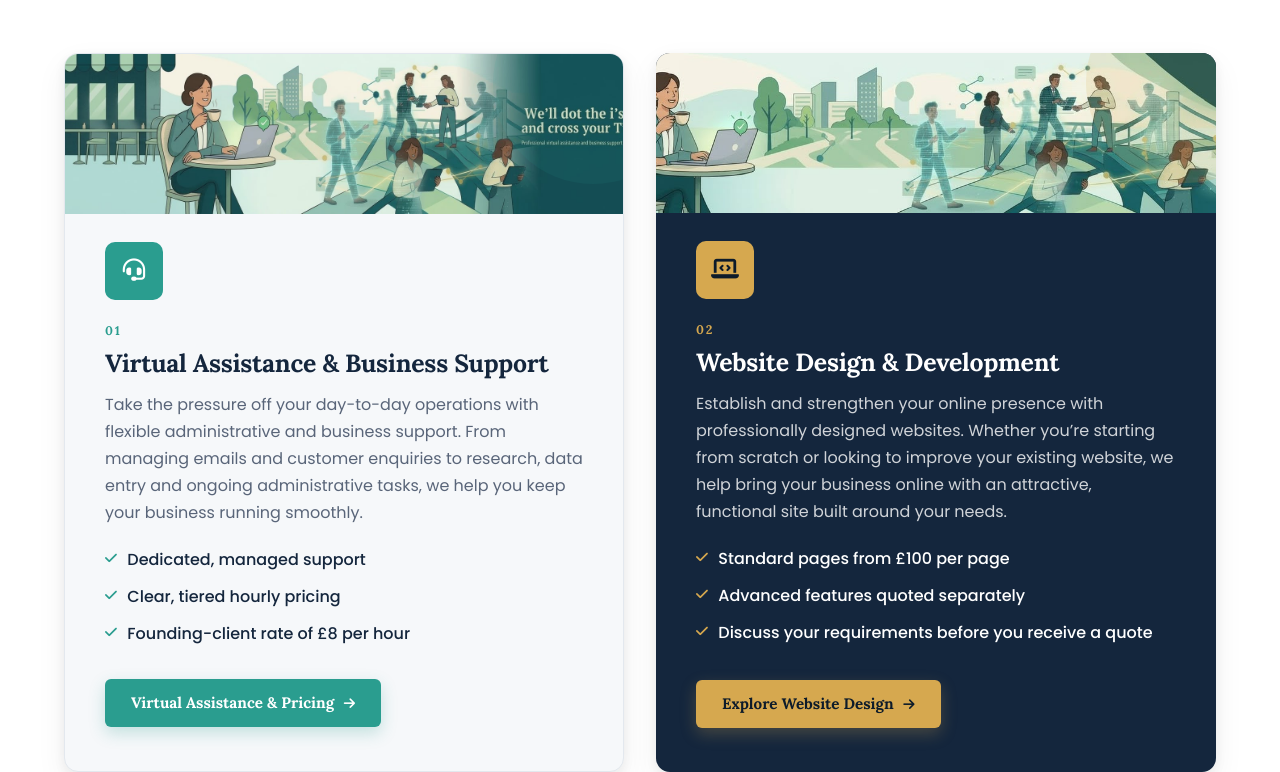
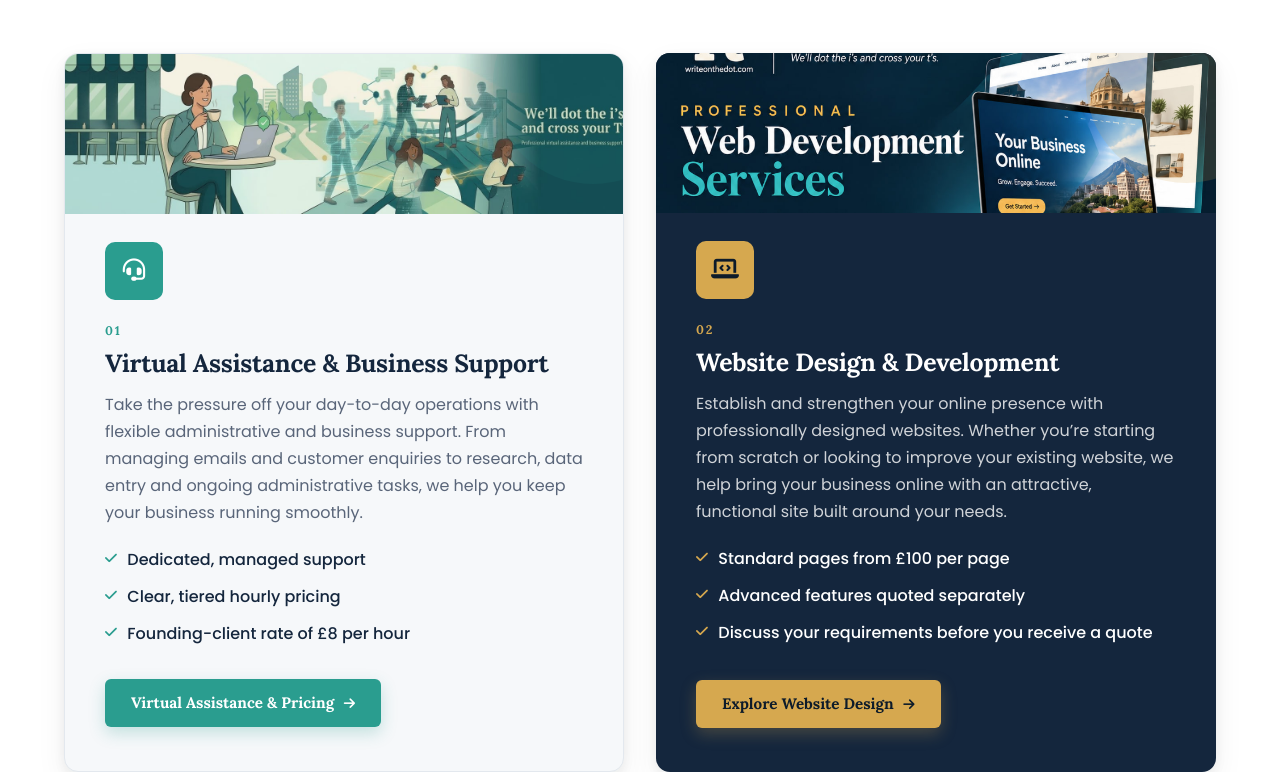
Before and after one commit to Sarafeleke/Write-on-the-Dot1, a plain HTML site: page index.html in a window 1280 px wide. Shown: the part 1272-2044 px from the top of the page. Drawn offline with Linux system fonts and the light colour scheme.

Commit message:
Add card stroke hover animation and web development promo images
- Trace a teal-to-gold beam around card borders on hover across all
  card types, with lift for the cards that lacked it
- Swap the Website Design card image and benefits image for the new
  provided web development promos

Generated with [Devin](https://devin.ai)

Co-Authored-By: Devin <158243242+devin-ai-integration[bot]@users.noreply.github.com>

```diff
--- a/css/style.css
+++ b/css/style.css
@@ -1921,6 +1921,67 @@ ul { margin: 0; padding: 0; list-style: none; }
 }
 .js .service-card.reveal.is-visible:hover { transform: translateY(-6px); }
 .js .benefit-card.reveal.is-visible:hover { transform: translateY(-5px); }
+
+/* -------------------------------------------------------------------------
+   14b. Card stroke motion — a light beam travels the full card border on hover
+   ------------------------------------------------------------------------- */
+@property --stroke-angle {
+  syntax: "<angle>";
+  initial-value: 0deg;
+  inherits: false;
+}
+
+.audience-card { position: relative; }
+
+.path-card::before,
+.service-card::after,
+.benefit-card::before,
+.price-card::before,
+.audience-card::before,
+.mv-card::before,
+.web-price-card::after {
+  content: "";
+  position: absolute;
+  inset: 0;
+  z-index: 3;
+  padding: 2px;
+  border-radius: inherit;
+  background: conic-gradient(
+    from var(--stroke-angle),
+    transparent 0% 68%,
+    var(--teal) 80%,
+    var(--gold) 90%,
+    transparent 100%
+  );
+  -webkit-mask: linear-gradient(#000 0 0) content-box, linear-gradient(#000 0 0);
+  -webkit-mask-composite: xor;
+          mask: linear-gradient(#000 0 0) content-box, linear-gradient(#000 0 0);
+          mask-composite: exclude;
+  opacity: 0;
+  pointer-events: none;
+  transition: opacity 0.35s var(--ease);
+}
+
+.path-card:hover::before,
+.service-card:hover::after,
+.benefit-card:hover::before,
+.price-card:hover::before,
+.audience-card:hover::before,
+.mv-card:hover::before,
+.web-price-card:hover::after {
+  opacity: 1;
+  animation: card-stroke-spin 2.6s linear infinite;
+}
+
+@keyframes card-stroke-spin {
+  to { --stroke-angle: 360deg; }
+}
+
+/* Gentle lift on cards that didn't already have it */
+.audience-card,
+.mv-card { transition: transform var(--t) var(--ease), box-shadow var(--t) var(--ease); }
+.audience-card:hover,
+.mv-card:hover { transform: translateY(-5px); box-shadow: var(--shadow); }
 
 /* -------------------------------------------------------------------------
    15. Responsive
--- a/index.html
+++ b/index.html
@@ -199,7 +199,7 @@
 
           <article class="path-card path-web reveal">
             <figure class="path-media">
-              <img src="images/banner-illustration-slim.jpg" alt="Write on the Dot brand illustration banner." width="1600" height="264" loading="lazy">
+              <img src="images/web-development-services.png" alt="Write on the Dot web development services: laptops showing professionally designed business websites." width="1024" height="543" loading="lazy">
             </figure>
             <span class="path-icon" aria-hidden="true"><i class="fa-solid fa-laptop-code"></i></span>
             <span class="path-label">02</span>
```
Also changed, not shown: website-design.html (+1 -1 lines), images/web-development-services.png (added), images/web-development-team.png (added).
